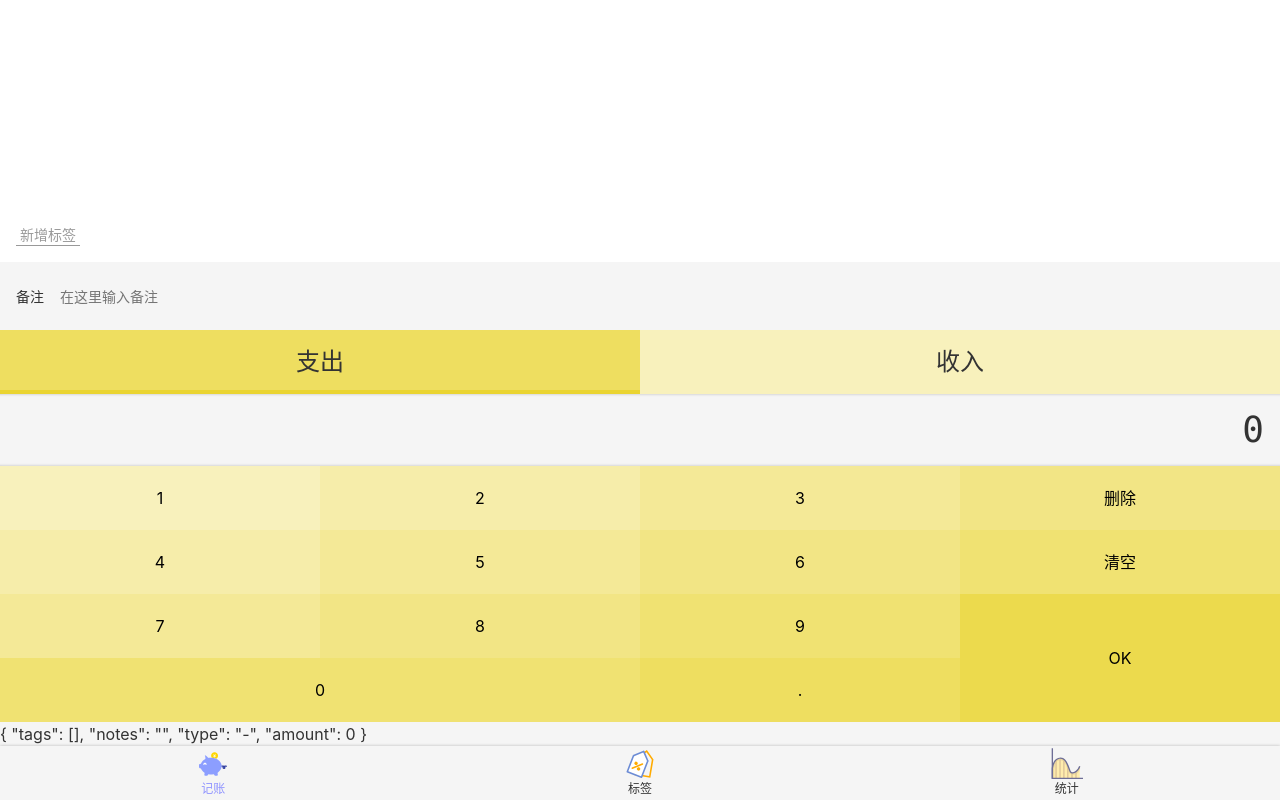
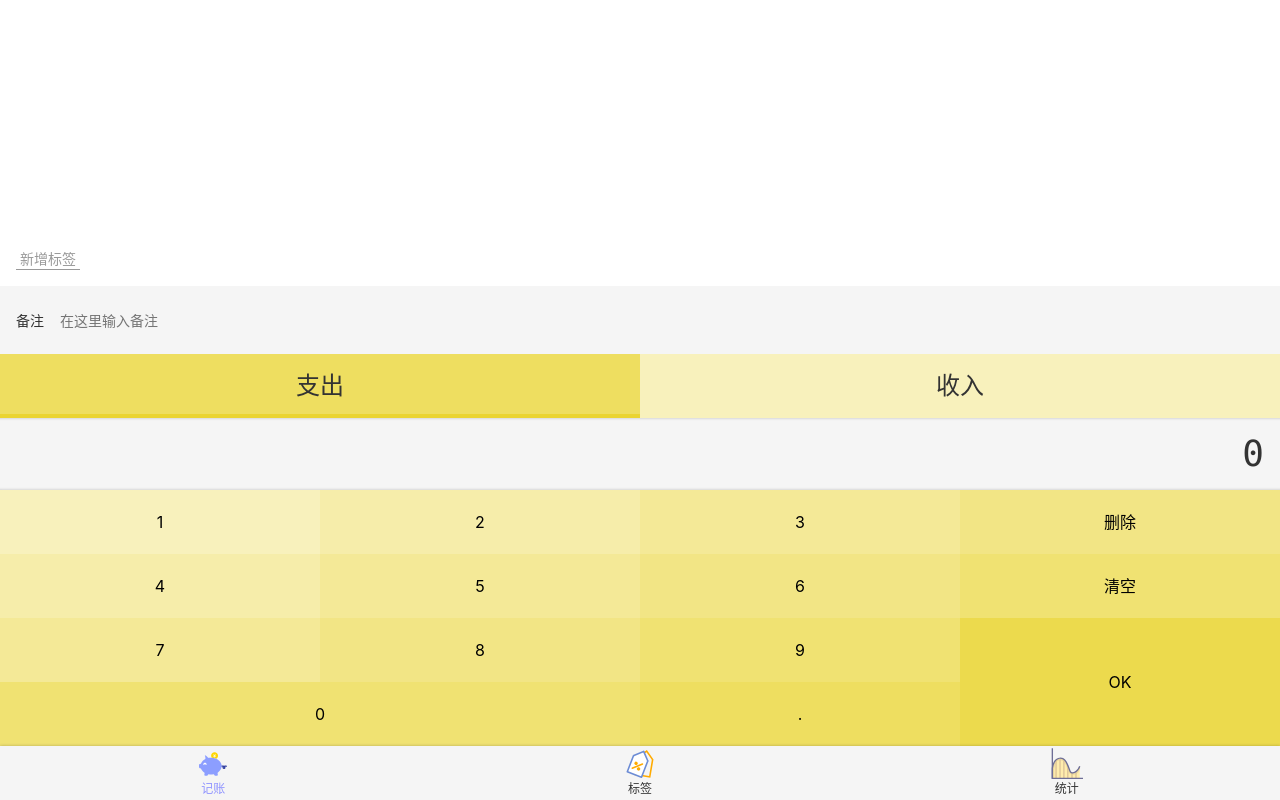
Before and after one commit to EvelynWXY/billing-01, a Vue app: page /#/money in a window 1280 px wide. Both pictures are taken after a click on the button "删除". Built offline with nearby package versions, Linux system fonts and the light colour scheme.

Commit message:
重新封装 recordListModel 删除save函数的参数

```diff
--- a/src/models/recordListModel.ts
+++ b/src/models/recordListModel.ts
@@ -8,7 +8,7 @@ const recordListModel = {
     this.data = JSON.parse(window.localStorage.getItem(localStorageKeyName) || "[]") as RecordItem[];
     return this.data;
   },
-  save(data: RecordItem[]) {
+  save() {
     window.localStorage.setItem(localStorageKeyName, JSON.stringify(this.data));
   },
 };
--- a/src/views/Money.vue
+++ b/src/views/Money.vue
@@ -1,6 +1,5 @@
 <template>
     <Layout class-prefix="layout">
-        {{ record }}
         <NumberPad @update:value="onUpdateAmount" @submit="saveRecord" />
         <!-- <Types :value="record.type" @update:value="onUpdateType" /> -->
         <Types :value.sync="record.type" />
```
